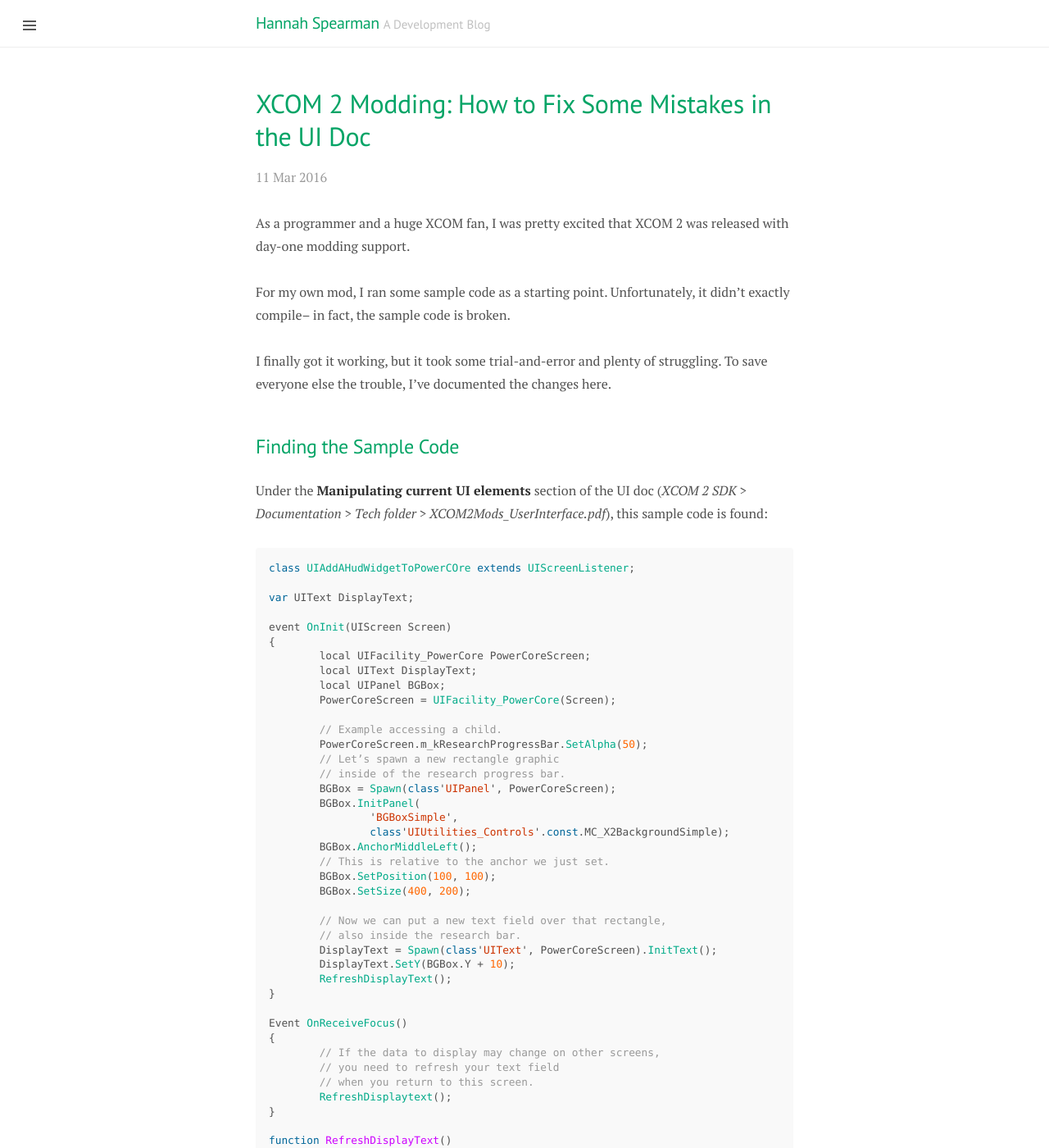
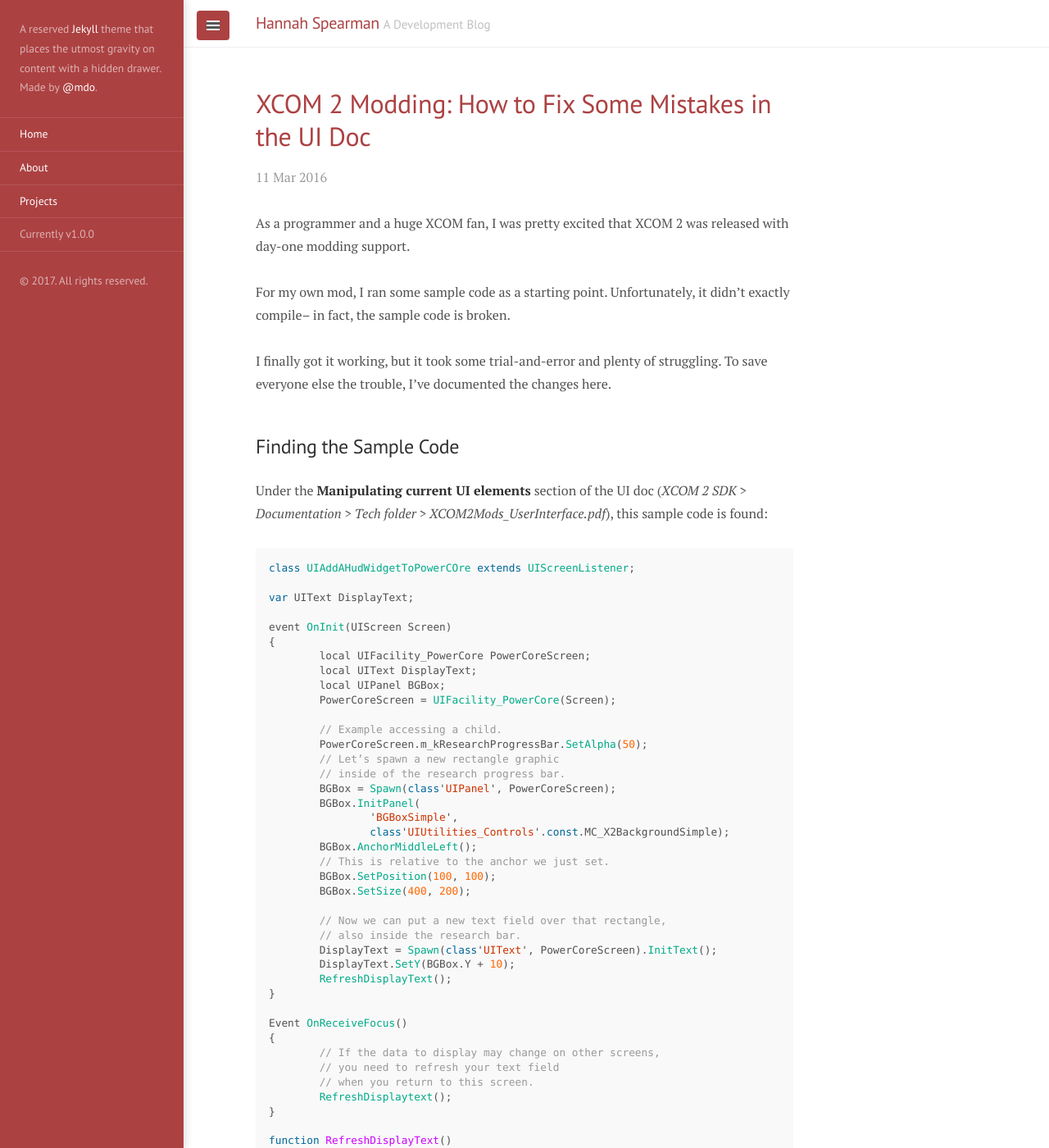
Before and after one commit to hspearman/hspearman.github.io, a Jekyll site: the page built from jekyll/index.html, in a window 1280 px wide and 1400 px high. Shown: the whole window at 82% size. Built offline with Jekyll 4.4.1, drawn with Linux system fonts in a browser that asks for light colours; nearby versions of some CDN libraries; the list of posts is cut into pages by our own code.

Commit message:
Added projects page, updated site theme, and added new favicon

```diff
--- a/jekyll/_config.yml
+++ b/jekyll/_config.yml
@@ -13,7 +13,7 @@
 url:                 http://lanyon.getpoole.com
 baseurl:             ''
 paginate:            5
-paginate_path:		 "page:num"
+paginate_path:		   "page:num"
 
 # About/contact
 author:
@@ -23,3 +23,7 @@
 
 # Custom vars
 version:             1.0.0
+
+# Collections
+collections:
+  - projects
--- a/jekyll/_includes/head.html
+++ b/jekyll/_includes/head.html
@@ -18,11 +18,13 @@
   <link rel="stylesheet" href="{{ site.baseurl }}/public/css/poole.css">
   <link rel="stylesheet" href="{{ site.baseurl }}/public/css/syntax.css">
   <link rel="stylesheet" href="{{ site.baseurl }}/public/css/lanyon.css">
+  <link rel="stylesheet" href="{{ site.baseurl }}/public/css/custom.css">
   <link rel="stylesheet" href="https://fonts.googleapis.com/css?family=PT+Serif:400,400italic,700%7CPT+Sans:400">
 
   <!-- Icons -->
   <link rel="apple-touch-icon-precomposed" sizes="144x144" href="{{ site.baseurl }}/public/apple-touch-icon-precomposed.png">
-  <link rel="shortcut icon" href="{{ site.baseurl }}/public/favicon.ico">
+  <link rel="shortcut icon" href="{{ site.baseurl }}/public/favicon.ico?v=2">
+  <script src="https://use.fontawesome.com/0198898c4f.js"></script>
 
   <!-- RSS -->
   <link rel="alternate" type="application/rss+xml" title="RSS" href="/atom.xml">
--- a/jekyll/_includes/sidebar.html
+++ b/jekyll/_includes/sidebar.html
@@ -1,6 +1,6 @@
 <!-- Target for toggling the sidebar `.sidebar-checkbox` is for regular
      styles, `#sidebar-checkbox` for behavior. -->
-<input type="checkbox" class="sidebar-checkbox" id="sidebar-checkbox">
+<input type="checkbox" class="sidebar-checkbox" id="sidebar-checkbox" checked>
 
 <!-- Toggleable sidebar -->
 <div class="sidebar" id="sidebar">
--- a/jekyll/_layouts/default.html
+++ b/jekyll/_layouts/default.html
@@ -3,7 +3,7 @@
 
   {% include head.html %}
 
-  <body class="theme-base-0g sidebar-overlay">
+  <body class="theme-base-08 sidebar-overlay">
 
     {% include sidebar.html %}
 
--- /dev/null
+++ b/jekyll/public/css/custom.css
@@ -0,0 +1,14 @@
+.project-key-points {
+    margin-bottom: 1rem;
+}
+
+.project-date {
+  display: block;
+  margin-top: -.5rem;
+  margin-bottom: 1rem;
+  color: #9a9a9a;
+}
+
+.inactive-key-point {
+    color: #9a9a9a;
+}
--- a/jekyll/public/css/lanyon.css
+++ b/jekyll/public/css/lanyon.css
@@ -549,9 +549,9 @@
   color: #04A466;
 }
 
-.theme-base-0g h1, h2, h3, h4, h5 {
+/*.theme-base-0g h1, h2, h3, h4, h5 {
 	color: #04A466
-}
+}*/
 
 /*
  * Overlay sidebar
```
Also changed, not shown: jekyll/_projects/dynamic_bng.markdown (added, +8 -0 lines), jekyll/_projects/farm_sim_prototype.markdown (added, +7 -0 lines), jekyll/_projects/god_game_prototype.markdown (added, +7 -0 lines), jekyll/_projects/incremental_game.markdown (added, +7 -0 lines), jekyll/_projects/mimick_me.markdown (added, +8 -0 lines), jekyll/_projects/reddit_bot_template.markdown (added, +8 -0 lines), jekyll/_projects/spotify_library_serializer.markdown (added, +9 -0 lines), jekyll/projects.md (added, +35 -0 lines), jekyll/public/favicon.ico, 1 other file.
